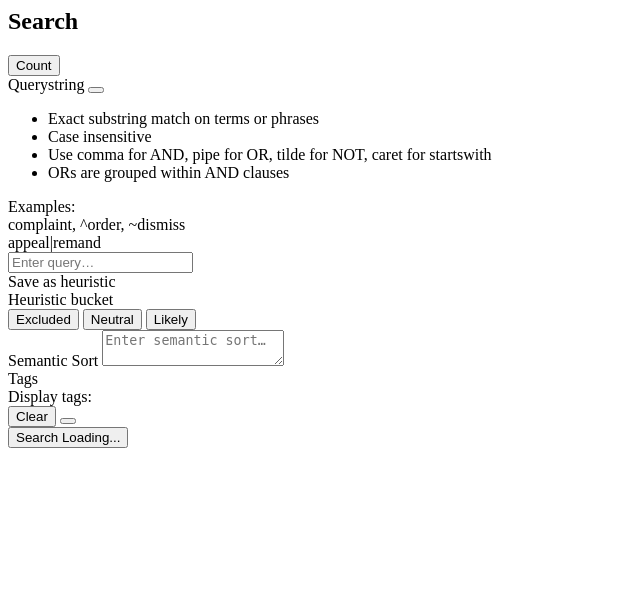
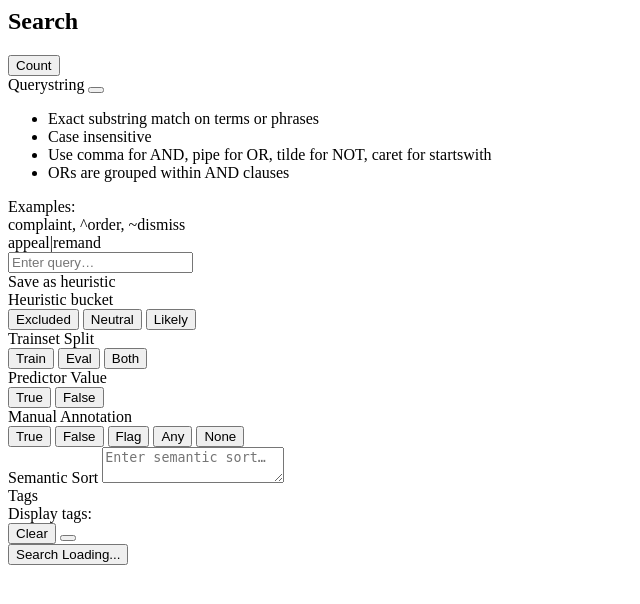
Before and after one commit to freelawproject/classifier-experiments, a Python web app: template clx/app/templates/search/search_panel.html in a window 1280 px wide. Shown: the top 604 px of the page, without its empty margins (0-640 px from the left). Run offline with Jinja, Linux system fonts and the light colour scheme; the template is opened without the code that fills it, so the values that code supplies are empty.

Commit message:
feat(app): add filter fields for trainset / predictor / annotation toggles
Fixes: #115

```diff
--- a/clx/app/templates/search/index.html
+++ b/clx/app/templates/search/index.html
@@ -104,7 +104,7 @@
 
     <!-- Search -->
     <div class="max-w-[1460px] mx-auto px-4">
-        <div class="grid grid-cols-[18rem_minmax(0,1fr)_18rem] gap-4 h-[calc(100vh-3rem)]">
+        <div class="grid grid-cols-[20rem_minmax(0,1fr)_18rem] gap-4 h-[calc(100vh-3rem)]">
             {% include "search/search_panel.html" %}
 
             <!-- Main Tabs -->
@@ -210,6 +210,9 @@
                 displayTags: [],
                 params: {
                     heuristic_bucket: null,
+                    trainset_split: null,
+                    predictor_value: null,
+                    annotation_value: null,
                     querystring: '',
                     tags: {
                         any: [],
--- a/clx/app/templates/search/search_panel.html
+++ b/clx/app/templates/search/search_panel.html
@@ -59,7 +59,7 @@
     </div>
 
     <!-- Heuristic bucket -->
-    <label class="block text-sm text-gray-600 font-medium mb-1 mt-3">Heuristic bucket</label>
+    <label class="block text-sm text-gray-600 font-medium mb-1 mt-2">Heuristic bucket</label>
     <div class="flex w-full rounded-md overflow-hidden border border-gray-300">
         <button
             type="button"
@@ -84,8 +84,93 @@
         >Likely</button>
     </div>
 
+    <!-- Trainset split -->
+    <label class="block text-sm text-gray-600 font-medium mb-1 mt-4">Trainset Split</label>
+    <div class="flex w-full rounded-md overflow-hidden border border-gray-300">
+        <button
+            type="button"
+            class="flex-1 px-3 py-1.5 text-sm text-center transition"
+            @click="params.trainset_split = (params.trainset_split === 'train' ? null : 'train'); search();"
+            :aria-pressed="params.trainset_split === 'train'"
+            :class="params.trainset_split === 'train' ? 'bg-blue-300' : 'bg-white text-gray-700 hover:bg-gray-50'"
+        >Train</button>
+        <button
+            type="button"
+            class="flex-1 px-3 py-1.5 text-sm text-center transition border-l border-gray-300"
+            @click="params.trainset_split = (params.trainset_split === 'eval' ? null : 'eval'); search();"
+            :aria-pressed="params.trainset_split === 'eval'"
+            :class="params.trainset_split === 'eval' ? 'bg-blue-300' : 'bg-white text-gray-700 hover:bg-gray-50'"
+        >Eval</button>
+        <button
+            type="button"
+            class="flex-1 px-3 py-1.5 text-sm text-center transition border-l border-gray-300"
+            @click="params.trainset_split = (params.trainset_split === 'both' ? null : 'both'); search();"
+            :aria-pressed="params.trainset_split === 'both'"
+            :class="params.trainset_split === 'both' ? 'bg-blue-300' : 'bg-white text-gray-700 hover:bg-gray-50'"
+        >Both</button>
+    </div>
+
+    <!-- Predictor value -->
+    <label class="block text-sm text-gray-600 font-medium mb-1 mt-4">Predictor Value</label>
+    <div class="flex w-full rounded-md overflow-hidden border border-gray-300">
+        <button
+            type="button"
+            class="flex-1 px-3 py-1.5 text-sm text-center transition"
+            @click="params.predictor_value = (params.predictor_value === 'true' ? null : 'true'); search();"
+            :aria-pressed="params.predictor_value === 'true'"
+            :class="params.predictor_value === 'true' ? 'bg-green-300' : 'bg-white text-gray-700 hover:bg-gray-50'"
+        >True</button>
+        <button
+            type="button"
+            class="flex-1 px-3 py-1.5 text-sm text-center transition border-l border-gray-300"
+            @click="params.predictor_value = (params.predictor_value === 'false' ? null : 'false'); search();"
+            :aria-pressed="params.predictor_value === 'false'"
+            :class="params.predictor_value === 'false' ? 'bg-red-300' : 'bg-white text-gray-700 hover:bg-gray-50'"
+        >False</button>
+    </div>
+
+    <!-- Manual annotation -->
+    <label class="block text-sm text-gray-600 font-medium mb-1 mt-4">Manual Annotation</label>
+    <div class="flex w-full rounded-md overflow-hidden border border-gray-300">
+        <button
+            type="button"
+            class="flex-1 px-3 py-1.5 text-sm text-center transition"
+            @click="params.annotation_value = (params.annotation_value === 'true' ? null : 'true'); search();"
+            :aria-pressed="params.annotation_value === 'true'"
+            :class="params.annotation_value === 'true' ? 'bg-green-300' : 'bg-white text-gray-700 hover:bg-gray-50'"
+        >True</button>
+        <button
+            type="button"
+            class="flex-1 px-3 py-1.5 text-sm text-center transition border-l border-gray-300"
+            @click="params.annotation_value = (params.annotation_value === 'false' ? null : 'false'); search();"
+            :aria-pressed="params.annotation_value === 'false'"
+            :class="params.annotation_value === 'false' ? 'bg-red-300' : 'bg-white text-gray-700 hover:bg-gray-50'"
+        >False</button>
+        <button
+            type="button"
+            class="flex-1 px-3 py-1.5 text-sm text-center transition border-l border-gray-300"
+            @click="params.annotation_value = (params.annotation_value === 'flag' ? null : 'flag'); search();"
+            :aria-pressed="params.annotation_value === 'flag'"
+            :class="params.annotation_value === 'flag' ? 'bg-amber-300' : 'bg-white text-gray-700 hover:bg-gray-50'"
+        >Flag</button>
+        <button
+            type="button"
+            class="flex-1 px-3 py-1.5 text-sm text-center transition border-l border-gray-300"
+            @click="params.annotation_value = (params.annotation_value === 'any' ? null : 'any'); search();"
+            :aria-pressed="params.annotation_value === 'any'"
+            :class="params.annotation_value === 'any' ? 'bg-blue-300' : 'bg-white text-gray-700 hover:bg-gray-50'"
+        >Any</button>
+        <button
+            type="button"
+            class="flex-1 px-3 py-1.5 text-sm text-center transition border-l border-gray-300"
+            @click="params.annotation_value = (params.annotation_value === 'none' ? null : 'none'); search();"
+            :aria-pressed="params.annotation_value === 'none'"
+            :class="params.annotation_value === 'none' ? 'bg-gray-300' : 'bg-white text-gray-700 hover:bg-gray-50'"
+        >None</button>
+    </div>
+
     <!-- Semantic sort field -->
-    <label class="block text-sm text-gray-600 font-medium mb-1 mt-3">Semantic Sort</label>
+    <label class="block text-sm text-gray-600 font-medium mb-1 mt-4">Semantic Sort</label>
     <textarea
         x-model="semantic_sort"
         @keydown.enter.prevent="search()"
```
Also changed, not shown: clx/app/search_utils.py (+56 -0 lines).
